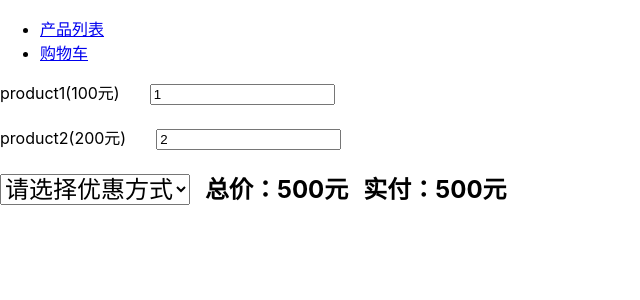
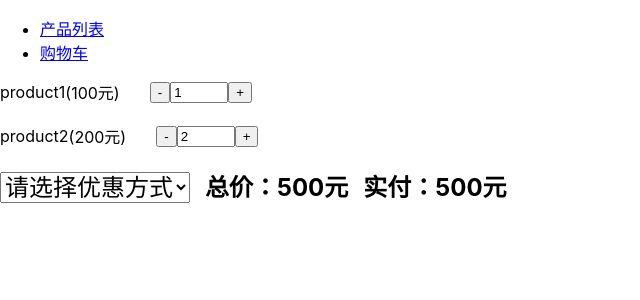
Before and after one commit to liuliangyun/shopping-cart, a React (Create React App) app: page /cart in a window 1280 px wide. Shown: the top 300 px of the page, without its empty margins (0-640 px from the left). Built offline with nearby package versions, Linux system fonts and the light colour scheme.

Commit message:
should CartItem support increase & decrease count

```diff
--- a/src/pages/ShoppingCart/components/index.css
+++ b/src/pages/ShoppingCart/components/index.css
@@ -1,7 +1,13 @@
 .cart-item {
     margin-bottom: 20px;
+    display: flex;
+    align-items: center;
+}
+
+.count-controller {
+    margin-left: 30px;
 }
 
 .cart-item-count {
-    margin-left: 30px;
+    width: 50px;
 }
--- a/src/pages/ShoppingCart/components/index.js
+++ b/src/pages/ShoppingCart/components/index.js
@@ -1,14 +1,24 @@
 import './index.css'
+import { useState } from 'react'
 
 const CartItem = (props) => {
   const { data } = props
+  const [count, setCount] = useState(data.count)
+  const handleIncreaseCount = () => {
+    setCount(count+1)
+  }
+  const handleDecreaseCount = () => {
+    setCount(count-1)
+  }
 
   return (
   <div className="cart-item">
-    <div>
-      <span className="cart-item-name">{data.name}</span>
-      <span className="cart-item-price">({data.price}元)</span>
-      <input className="cart-item-count" type="text" value={data.count} readOnly />
+    <span className="cart-item-name">{data.name}</span>
+    <span className="cart-item-price">({data.price}元)</span>
+    <div className="count-controller">
+      <input type="button"  value="-" onClick={handleDecreaseCount} />
+      <input className="cart-item-count" type="text" value={count} readOnly />
+      <input type="button"  value="+" onClick={handleIncreaseCount} />
     </div>
   </div>
   )
```
Also changed, not shown: 1 other file (tests, documents, lock files or other folders).
